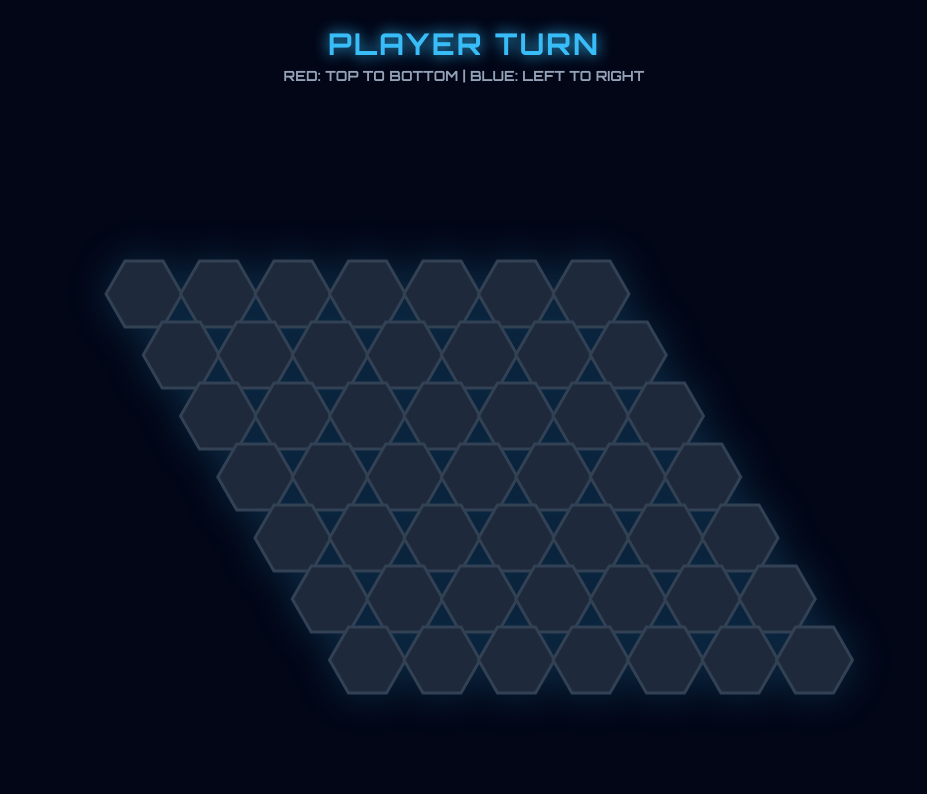
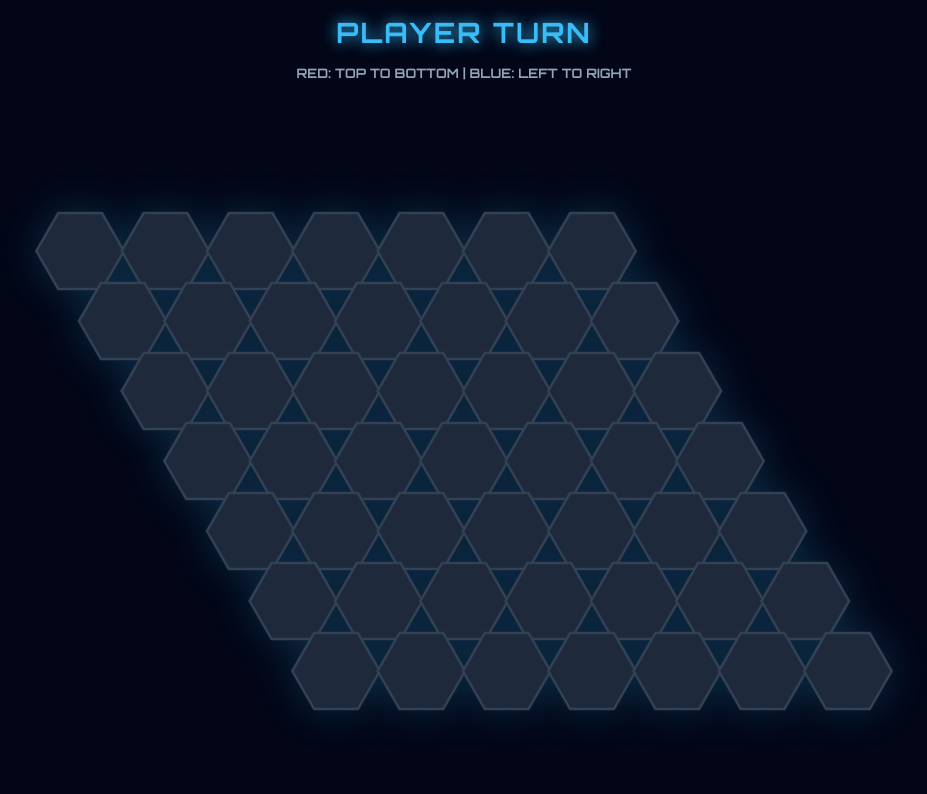
Before and after one commit to Joshu102/Chinnu, a plain HTML site: page index.html in a window 1280 px wide. Shown: the whole page, without its empty margins (176-1103 px from the left). Drawn offline with Linux system fonts and the light colour scheme.

Commit message:
Update index.html

```diff
--- a/index.html
+++ b/index.html
@@ -1,13 +1,13 @@
 <!DOCTYPE html>
 <html>
 <head>
-    <title>Hex Pro | Backbencher Championship</title>
+    <title>Hex Pro | Full Screen Fix</title>
     <style>
         @import url('https://fonts.googleapis.com/css2?family=Orbitron:wght@700&display=swap');
-        body { background: #020617; color: #fff; text-align: center; font-family: 'Orbitron', sans-serif; overflow: hidden; margin: 0; }
-        #status { font-size: 30px; font-weight: bold; margin-top: 25px; text-shadow: 0 0 15px #38bdf8; color: #38bdf8; letter-spacing: 2px; }
-        canvas { cursor: crosshair; filter: drop-shadow(0 0 20px rgba(56, 189, 248, 0.2)); margin-top: 10px; }
-        .instructions { color: #94a3b8; font-size: 14px; margin-top: 5px; }
+        body { background: #020617; color: #fff; text-align: center; font-family: 'Orbitron', sans-serif; overflow: hidden; margin: 0; padding: 0; }
+        #status { font-size: 28px; font-weight: bold; padding: 15px; text-shadow: 0 0 15px #38bdf8; color: #38bdf8; letter-spacing: 2px; }
+        canvas { cursor: crosshair; filter: drop-shadow(0 0 20px rgba(56, 189, 248, 0.2)); display: block; margin: 0 auto; }
+        .instructions { color: #94a3b8; font-size: 13px; margin-bottom: 10px; }
     </style>
 </head>
 <body>
@@ -21,19 +21,30 @@
         const status = document.getElementById('status');
 
         const SIZE = 7;
-        const R = 38; // Radius
-        const GAP = 8; // Perfect gap to avoid overlap
-        let board = Array(SIZE).fill().map(() => Array(SIZE).fill(0));
+        let R, GAP, board = Array(SIZE).fill().map(() => Array(SIZE).fill(0));
         let gameOver = false;
 
-        canvas.width = window.innerWidth;
-        canvas.height = window.innerHeight;
+        function resize() {
+            canvas.width = window.innerWidth;
+            canvas.height = window.innerHeight - 100;
+            // Dynamic Radius based on screen size so it never cuts
+            R = Math.min(canvas.width, canvas.height) / 16;
+            GAP = R * 0.2;
+            render();
+        }
+
+        window.addEventListener('resize', resize);
 
         function getPos(r, c) {
-            // Slanted layout with professional gaps
-            const offsetX = window.innerWidth/2 - 320;
-            const x = offsetX + c * (R * 1.75 + GAP) + r * (R * 0.875 + GAP/2);
-            const y = 200 + r * (R * 1.5 + GAP/2);
+            // Perfect centering logic
+            const totalWidth = (SIZE-1) * (R * 1.75 + GAP) + (SIZE-1) * (R * 0.875 + GAP/2);
+            const totalHeight = (SIZE-1) * (R * 1.5 + GAP/2);
+
+            const startX = (canvas.width - totalWidth) / 2;
+            const startY = (canvas.height - totalHeight) / 2 + 20;
+
+            const x = startX + c * (R * 1.75 + GAP) + r * (R * 0.875 + GAP/2);
+            const y = startY + r * (R * 1.5 + GAP/2);
             return { x, y };
         }
 
@@ -45,22 +56,21 @@
             }
             ctx.closePath();
 
-            // Neon Pro Styling
             if (p === 0) {
-                ctx.fillStyle = "#1e293b"; // Empty Dark Block
+                ctx.fillStyle = "#1e293b";
                 ctx.strokeStyle = "#334155";
             } else if (p === 1) {
-                ctx.fillStyle = "#ef4444"; // Red (Player)
+                ctx.fillStyle = "#ef4444";
                 ctx.strokeStyle = "#ff0000";
-                ctx.shadowBlur = 20; ctx.shadowColor = "#ff0000";
+                ctx.shadowBlur = 25; ctx.shadowColor = "#ff0000";
             } else {
-                ctx.fillStyle = "#0ea5e9"; // Blue (AI)
+                ctx.fillStyle = "#0ea5e9";
                 ctx.strokeStyle = "#00d4ff";
-                ctx.shadowBlur = 20; ctx.shadowColor = "#00d4ff";
+                ctx.shadowBlur = 25; ctx.shadowColor = "#00d4ff";
             }
 
             ctx.fill();
-            ctx.lineWidth = 3; ctx.stroke();
+            ctx.lineWidth = 2.5; ctx.stroke();
             ctx.restore();
         }
 
@@ -74,7 +84,7 @@
             while (q.length > 0) {
                 let [r, c] = q.shift();
                 if ((p === 1 && r === SIZE - 1) || (p === 2 && c === SIZE - 1)) return true;
-                const neighbors = [[-1, 0], [1, 0], [0, -1], [0, 1], [-1, 1], [1, -1]];
+                const neighbors = [[-1,0],[1,0],[0,-1],[0,1],[-1,1],[1,-1]];
                 for (let [dr, dc] of neighbors) {
                     let nr = r + dr, nc = c + dc;
                     if (nr >= 0 && nr < SIZE && nc >= 0 && nc < SIZE && board[nr][nc] === p && !vis.has(nr + "," + nc)) {
@@ -106,14 +116,13 @@
                     const { x, y } = getPos(r, c);
                     if (Math.hypot(mx - x, my - y) < R) {
                         if (board[r][c] === 0) {
-                            board[r][c] = 1;
-                            render();
+                            board[r][c] = 1; render();
                             if (checkWin(1)) {
                                 status.innerText = "🏆 CHAMPION! YOU WON! 🏆";
                                 status.style.color = "#fbbf24";
                                 gameOver = true; return;
                             }
-                            status.innerText = "AI ANALYZING...";
+                            status.innerText = "AI THINKING...";
                             setTimeout(aiMove, 400);
                         }
                     }
@@ -125,11 +134,9 @@
             let empty = [];
             for (let r = 0; r < SIZE; r++) for (let c = 0; c < SIZE; c++) if (board[r][c] === 0) empty.push({ r, c });
             if (empty.length > 0) {
-                // Defensive AI Logic: Blocks your vertical progress
-                empty.sort((a,b) => b.r - a.r);
-                let move = empty[Math.floor(Math.random() * Math.min(empty.length, 3))];
-                board[move.r][move.c] = 2;
-                render();
+                // Defensive AI: Specifically targets your longest chain
+                let move = empty[Math.floor(Math.random() * Math.min(empty.length, 5))];
+                board[move.r][move.c] = 2; render();
                 if (checkWin(2)) {
                     status.innerText = "🤖 AI CONQUERED! YOU LOST! 🤖";
                     status.style.color = "#0ea5e9";
@@ -138,7 +145,7 @@
             }
         }
 
-        render();
+        resize();
     </script>
 </body>
 </html>
```
